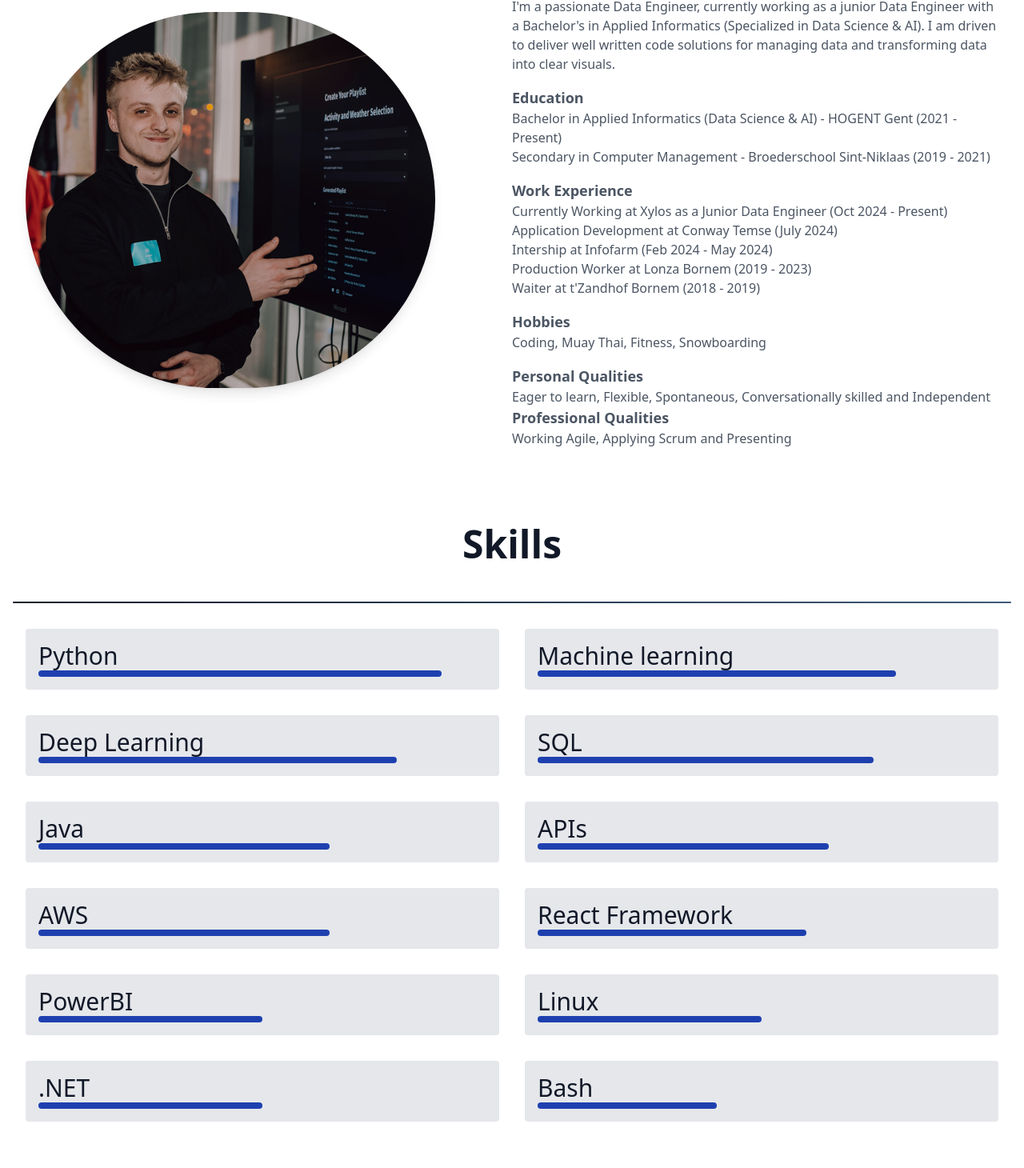
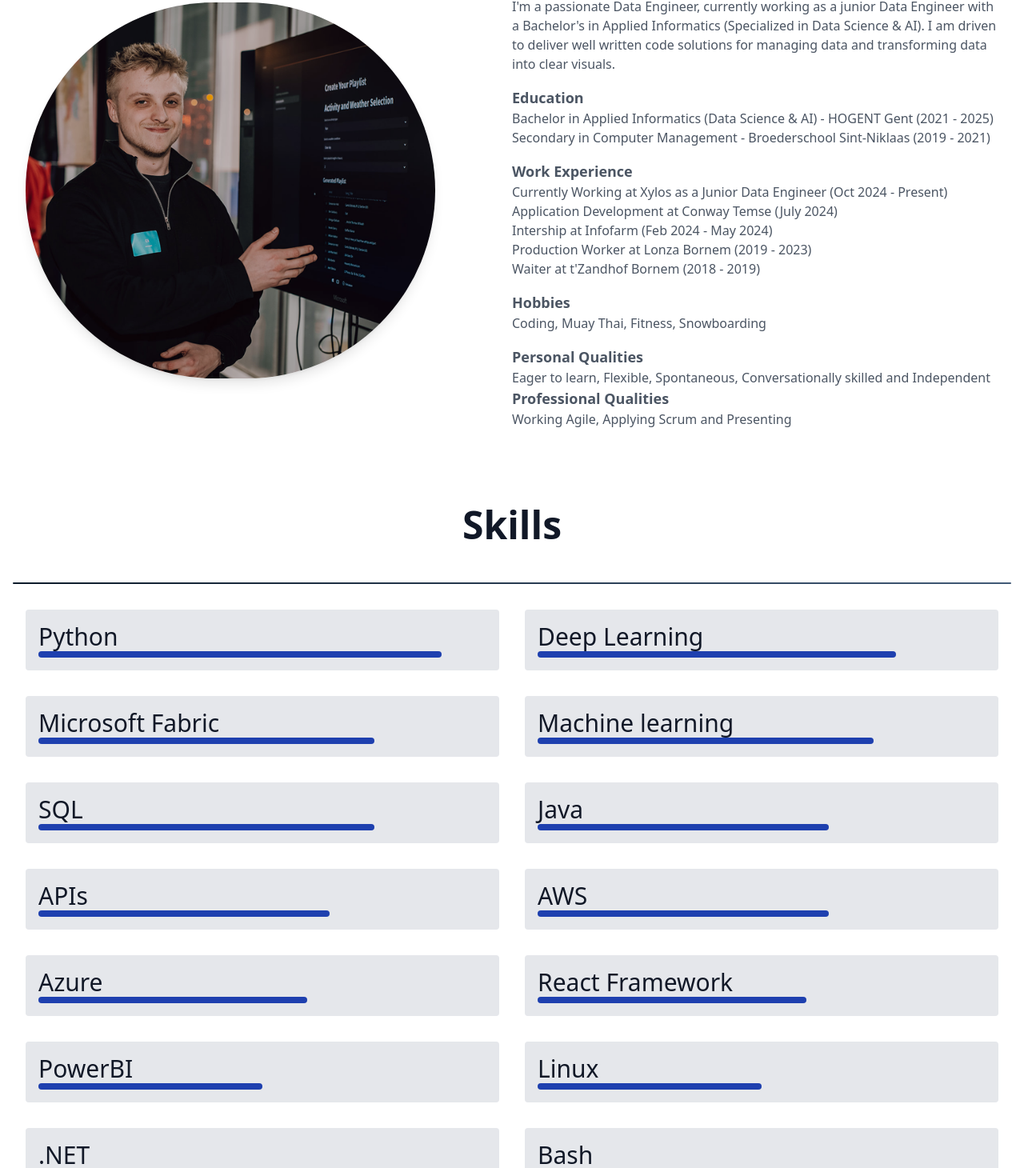
Before and after one commit to EliJansegers/PorfolioWebsite, a React (Create React App) app: page / in a window 1280 px wide. Shown: the part 314-1774 px from the top of the page at 80% size. Built offline with nearby package versions, Linux system fonts and the light colour scheme.

Commit message:
small adjustments

```diff
--- a/src/components/About.js
+++ b/src/components/About.js
@@ -51,7 +51,7 @@ const About = () => {
           </p>
           <div className="mb-4">
             <h2 className="text-lg font-semibold">Education</h2>
-            <p>Bachelor in Applied Informatics (Data Science & AI) - HOGENT Gent (2021 - Present)</p>
+            <p>Bachelor in Applied Informatics (Data Science & AI) - HOGENT Gent (2021 - 2025)</p>
             <p>Secondary in Computer Management - Broederschool Sint-Niklaas (2019 - 2021)</p>
           </div>
           <div className="mb-4">
--- a/src/components/Skills.js
+++ b/src/components/Skills.js
@@ -27,12 +27,14 @@ const SkillBar = ({ level }) => {
 // Example skills data structure
 const skills = [
   { name: 'Python', level: 90 },
-  { name: 'Machine learning', level: 80 },
   { name: 'Deep Learning', level: 80},
+  { name: 'Microsoft Fabric', level: 75 },
+  { name: 'Machine learning', level: 75 },
   { name: 'SQL', level: 75 },
   { name: 'Java', level: 65 },
   { name: 'APIs', level: 65 },
   { name: 'AWS', level: 65 },
+  { name: 'Azure', level: 60 },
   { name: 'React Framework', level: 60 },
   { name: 'PowerBI', level: 50 },
   { name: 'Linux', level: 50 },
```
